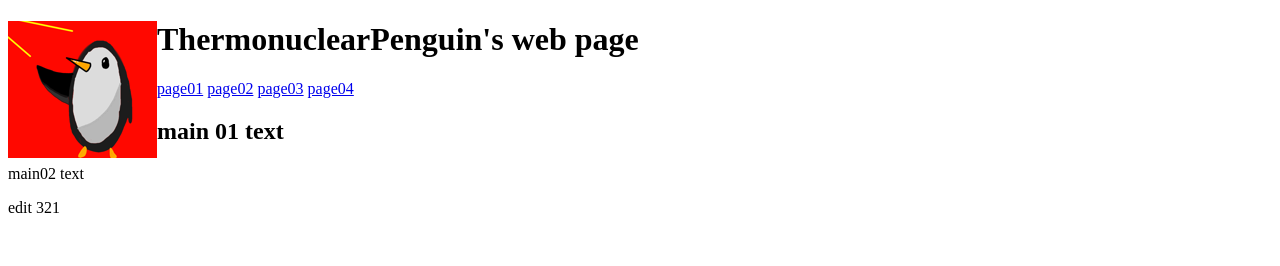
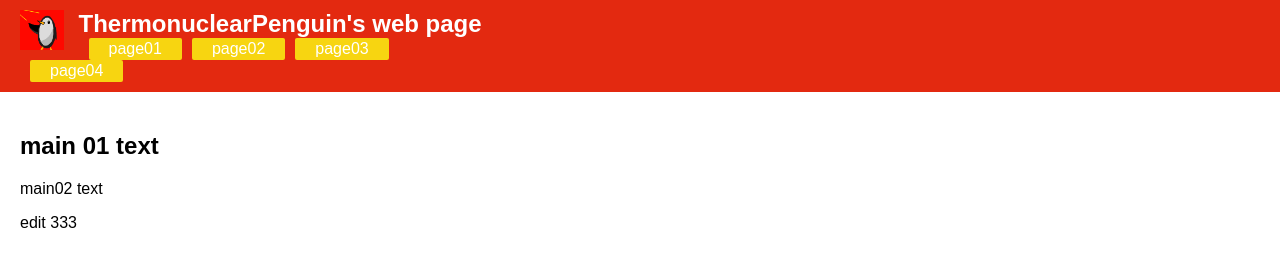
Before and after one commit to thermonuclearpenguin/thermonuclearpenguin.github.io, a plain HTML site: page index.html in a window 1280 px wide. Drawn offline with Linux system fonts and the light colour scheme.

Commit message:
Update index.html

```diff
--- a/index.html
+++ b/index.html
@@ -3,13 +3,57 @@
 <head>
   <meta charset="UTF-8">
   <title>ThermonuclearPenguin's web page</title>
+  <style>
+    body {
+      margin: 0;
+      font-family: Arial, sans-serif;
+    }
+
+    header {
+      display: flex;
+      align-items: center;
+      background-color: #e32910;
+      color: white;
+      padding: 10px 20px;
+    }
+
+    header img {
+      height: 40px;
+      margin-right: 15px;
+    }
+
+    header h1 {
+      font-size: 1.5em;
+      margin: 0;
+    }
+
+    nav a {
+    text-decoration: none;
+    color: white;
+    background: #f7d511;
+    padding: 2px 20px;
+    margin-left: 10px;
+    border-radius: 2px;
+    transition: background 0.2s;
+    float:left;
+
+    }
+
+    nav a:hover {
+      background: #ffed85;
+    }
+
+    main {
+      padding: 20px;
+    }
+    </style>
 </head>
 <body>
   <header>
     <div>
       <img src="pingu.png" alt="" style="float:left">
-      <h1>ThermonuclearPenguin's web page</h1>
-    </div>
+      <h1 style="float:right">ThermonuclearPenguin's web page</h1>
+    <div>
     <nav>
       <a href="index.html">page01</a>
       <a href="p2">page02</a>
@@ -21,7 +65,7 @@
   <main>
     <h2>main 01 text </h2>
     <p> main02 text</p>
-    <p>       edit   321       </p>
+    <p>       edit   333       </p>
   </main>
 </body>
 </html>
```
